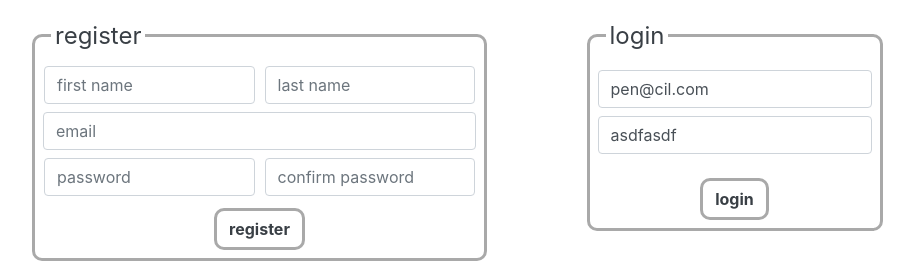
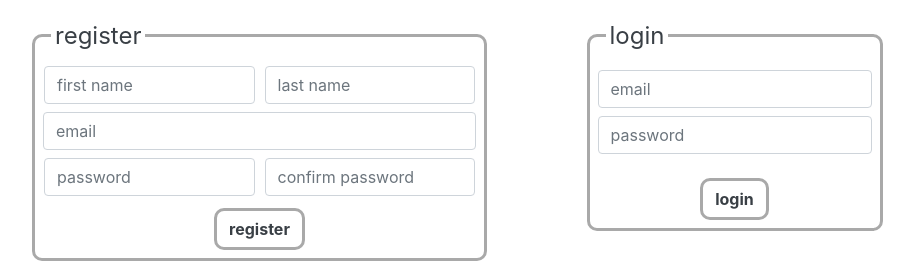
Before and after one commit to a-kuhn/bird-count, a React (Create React App) app in the folder client/: page / in a window 1280 px wide. Shown: the part 176-439 px from the top of the page, without its empty margins (143-1057 px from the left). Built offline with nearby package versions, Linux system fonts and the light colour scheme.

Commit message:
refactor guest login

```diff
--- a/client/src/components/Login.jsx
+++ b/client/src/components/Login.jsx
@@ -3,8 +3,8 @@ import axios from 'axios';
 import {navigate} from '@reach/router';
 
 export default () => {
-  const [email, setEmail] = useState("pen@cil.com");
-  const [password, setPassword] = useState("asdfasdf");
+  const [email, setEmail] = useState("");
+  const [password, setPassword] = useState("");
 
   const [errorMessage, setErrorMessage] = useState(null);
 
--- a/client/src/views/LoginReg.jsx
+++ b/client/src/views/LoginReg.jsx
@@ -1,16 +1,34 @@
 import React from 'react';
-import {Link} from '@reach/router';
+import {Link, navigate} from '@reach/router';
+import axios from 'axios';
 
 import Register from '../components/Register';
 import Login from '../components/Login';
 
 export default () => {
 
+    const guestLogin = (e) => {
+        e.preventDefault();
+        axios
+          .post("http://localhost:8000/api/login",{ email: "guest@birder.com", password: "asdfasdf" },{withCredentials: true,})
+          .then((res) => {
+            console.log(res);
+            navigate("/home");
+          })
+          .catch((err) => {
+            console.log(err);
+          });
+      }
+
     return(
         <>
         <h1 className="mt-4">Welcome to Bird Count!</h1>
         <h3>Just having a look around? </h3>
-        <Link to="/main" className="btn btn-outline-success btn-lg mb-4">continue as a guest</Link>
+        {/* login as guest@bird.com  */}
+        <form onSubmit={guestLogin}>
+            <button className="btn btn-outline-success btn-lg mb-4">continue as a guest</button>
+        </form>
+
         <div className="container">
             <div className="row justify-content-center">
                 <Register />
```
